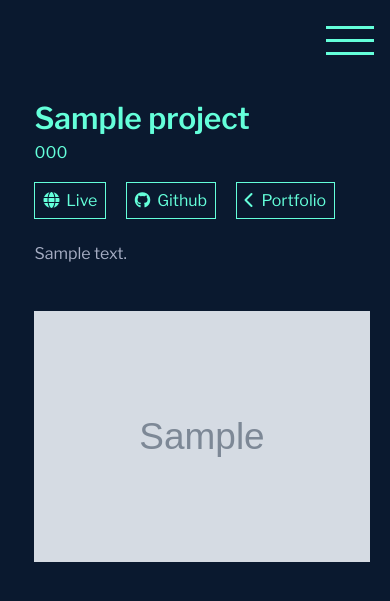
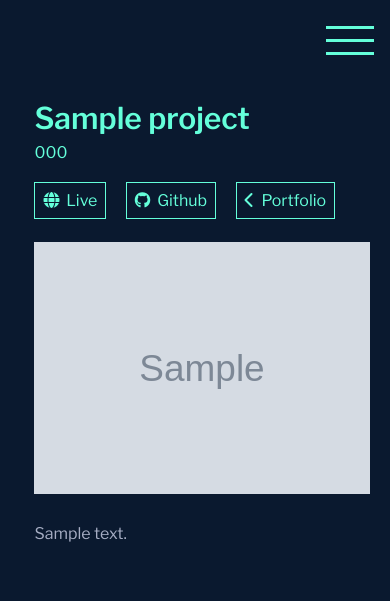
Before and after one commit to Bealby/murray_bealby, a Django app: a page that uses portfolio/templates/projects/project_detail.html in a window 390 px wide. Shown: the top 601 px of the page. Run offline with Django 3.2, Linux system fonts and the light colour scheme; tables that the repository leaves empty hold one stand-in row (values such as "Sample post"); grey boxes marked "Sample" are stand-in pictures; some libraries are stand-ins or nearby versions.

Commit message:
Display properties for content pjt dtls page

```diff
--- a/portfolio/templates/projects/project_detail.html
+++ b/portfolio/templates/projects/project_detail.html
@@ -21,12 +21,19 @@
             <a href="{{ project.github }}"><i class="fa-brands fa-github"></i>&nbsp;&nbsp;Github</a>
             <a href="{% url 'projects' %}"><i class="fa-solid fa-chevron-left"></i>&nbsp;&nbsp;Portfolio</a>
         </div>
-        <div class="col-md-6 order-md-1 order-sm-2 order-xs-2 project-detail-description-margin">
+        <div class="col-md-6 project-detail-description-margin d-none d-md-block">
             <p class="project-detail-description">{{ project.description|linebreaksbr }}</p>
         </div>
-        <div class="col-md-6 order-md-2 order-sm-1 order-xs-1 project-detail-description-margin">
+        <div class="col-md-6 project-detail-description-margin d-none d-md-block">
             <img src="{{ project.image_mockup.url }}" width=600 height=400 alt="Mockup - {{ project.name }}"
                 class="img-fluid">
+        </div>
+        <div class="col-sm-12 project-detail-description-margin d-md-none">
+            <img src="{{ project.image_mockup.url }}" width=600 height=400 alt="Mockup - {{ project.name }}"
+                class="img-fluid">
+        </div>
+        <div class="col-sm-12 project-detail-description-margin d-md-none">
+            <p class="project-detail-description">{{ project.description|linebreaksbr }}</p>
         </div>
 </section>
 
```
